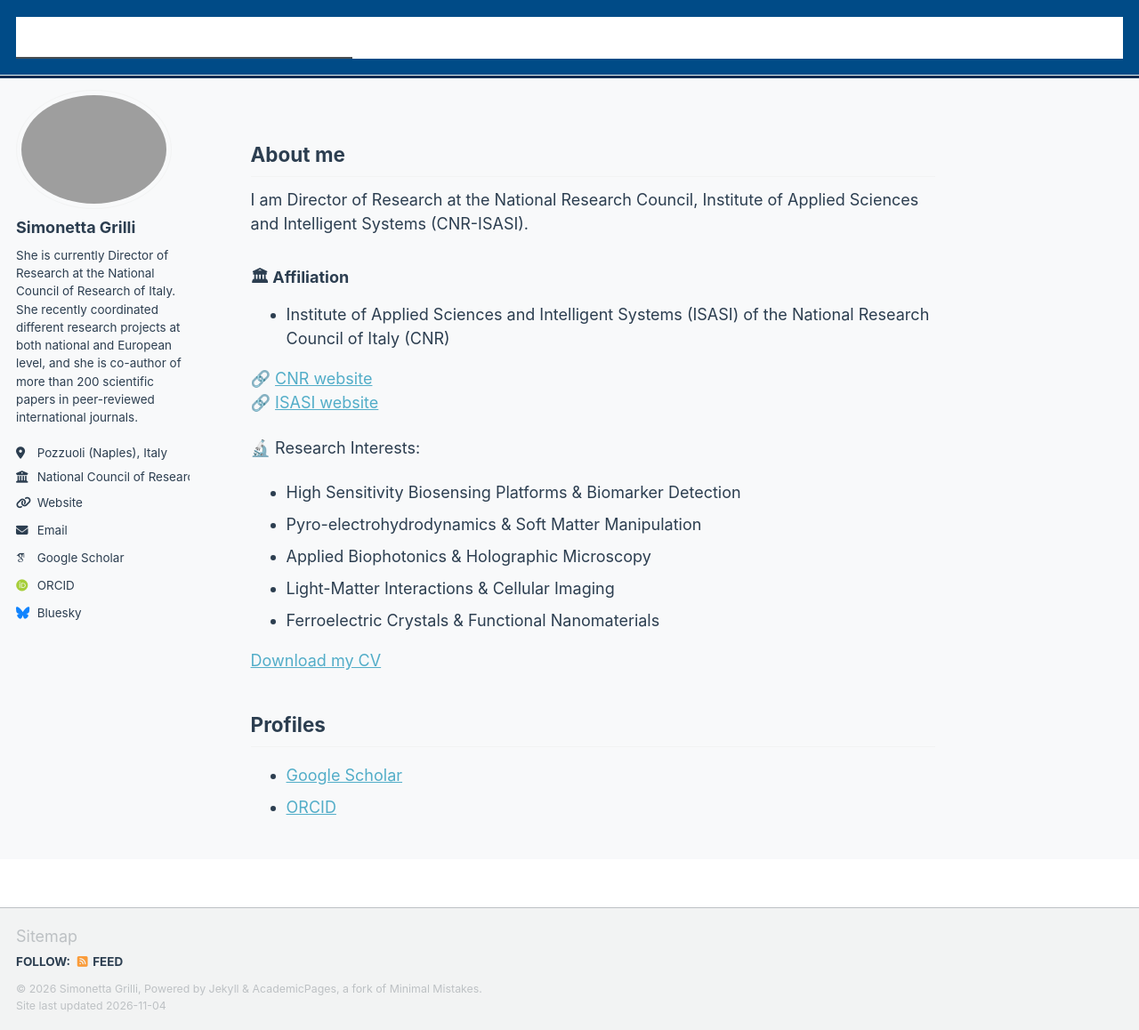
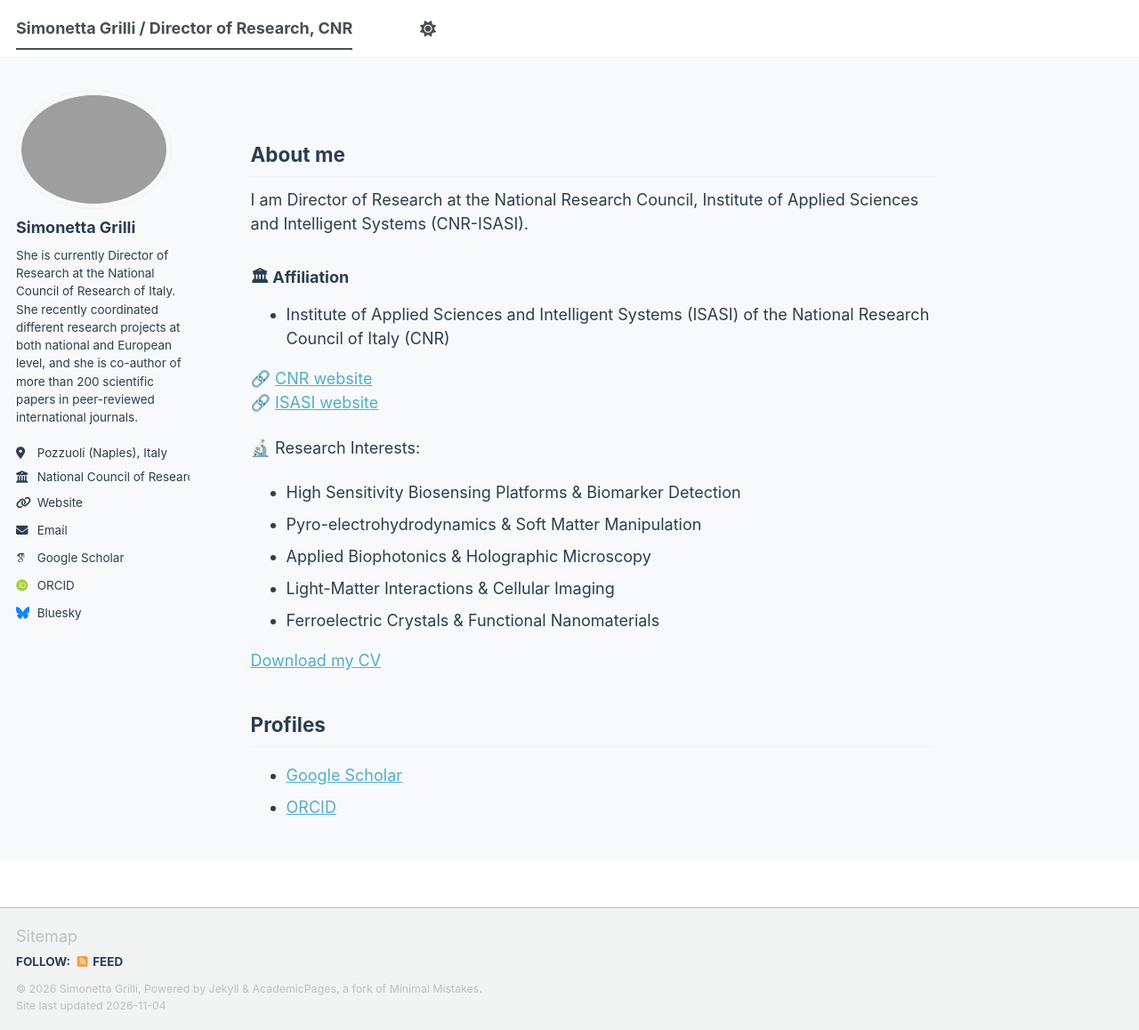
Before and after one commit to simonettagrilli/simonettagrilli.github.io, a Jekyll site: the page built from _pages/about.md, in a window 1280 px wide and 1158 px high. Shown: the whole window at 89% size. Built offline with Jekyll 4.4.1, drawn with Linux system fonts in a browser that asks for light colours; some web fonts are replaced; a script bundle is joined from its source files by our own code; library files that are not in the unit come from our copies.

Commit message:
Remove masthead styles from head.html
Removed styles related to the masthead section.

```diff
--- a/_includes/head.html
+++ b/_includes/head.html
@@ -19,18 +19,4 @@
     background-color: #f8f9fa !important;
     color: #2c3e50 !important;
   }
-  /* Fascia blu in alto per il menu */
-  .masthead {
-    background-color: #004b87 !important;
-    border-bottom: 3px solid #002b50;
-    padding: 10px 0;
-  }
-  .masthead a {
-    color: #ffffff !important;
-  }
-  .cnr-header-logo {
-    height: 38px;
-    vertical-align: middle;
-    margin-right: 12px;
-  }
 </style>
```
